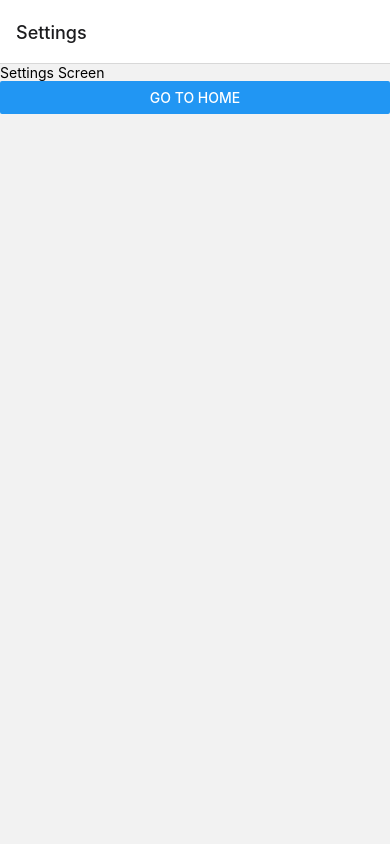
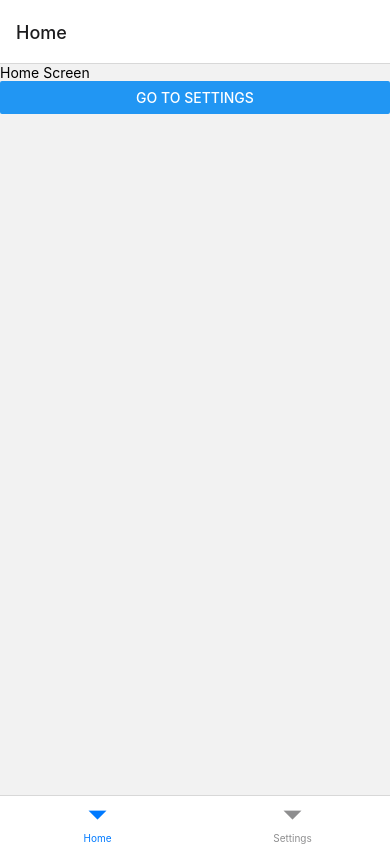
Before and after one commit to vrivasdev/react-native, a React Native app: screen / in a window 390 px wide. Built offline with nearby package versions, Linux system fonts and the light colour scheme.

Commit message:
Tab Navigation

```diff
--- a/App.js
+++ b/App.js
@@ -1,14 +1,14 @@
 import "react-native-gesture-handler";
-import { StyleSheet, Text, View } from 'react-native';
+import { StyleSheet } from 'react-native';
 import { NavigationContainer } from "@react-navigation/native";
 
-import Greetings from './src/components/Greetings';
 import NavigationStack from "./src/navigation/NavigationStack";
+import NavigationTab from "./src/navigation/NavigationTab";
 
 export default function App() {
   return (
     <NavigationContainer>
-      <NavigationStack />
+      <NavigationTab />
     </NavigationContainer>
   );
 }
--- a/package.json
+++ b/package.json
@@ -9,6 +9,7 @@
     "web": "expo start --web"
   },
   "dependencies": {
+    "@react-navigation/bottom-tabs": "^6.5.11",
     "@react-navigation/native": "^6.1.9",
     "@react-navigation/stack": "^6.3.20",
     "expo": "~50.0.3",
--- /dev/null
+++ b/src/navigation/NavigationTab.js
@@ -0,0 +1,17 @@
+import React from 'react'
+import { View, Text } from 'react-native'
+import { createBottomTabNavigator } from '@react-navigation/bottom-tabs'
+
+import HomeScreen from '../screens/HomeScreen';
+import SettingsScreen from '../screens/SettingsScreen';
+
+const Tab = createBottomTabNavigator();
+
+export default function NavigationTab() {
+  return (
+    <Tab.Navigator>
+        <Tab.Screen name="Home" component={HomeScreen}/>
+        <Tab.Screen name="Settings" component={SettingsScreen}/>
+    </Tab.Navigator>
+  )
+}
--- a/src/screens/HomeScreen.js
+++ b/src/screens/HomeScreen.js
@@ -1,5 +1,6 @@
-import { View, Text, Button } from 'react-native'
 import React from 'react'
+import { Text, Button } from 'react-native'
+import { SafeAreaView } from 'react-native-safe-area-context';
 
 export default function HomeScreen(props) {
   const { navigation } = props;
@@ -8,9 +9,9 @@
     navigation.navigate(name);
   }
   return (
-    <View>
+    <SafeAreaView>
       <Text>Home Screen</Text>
       <Button onPress={() => goToPage('Settings')} title="Go to Settings"/>
-    </View>
+    </SafeAreaView>
   )
 }
--- a/src/screens/SettingsScreen.js
+++ b/src/screens/SettingsScreen.js
@@ -1,5 +1,6 @@
-import { View, Text, Button } from 'react-native'
 import React from 'react'
+import { Text, Button } from 'react-native'
+import { SafeAreaView } from 'react-native-safe-area-context';
 
 export default function SettingsScreen(props) {
   const { navigation } = props;
@@ -8,9 +9,9 @@
     navigation.navigate(name);
   }
   return (
-    <View>
+    <SafeAreaView>
       <Text>Settings Screen</Text>
       <Button onPress={() => goToPage('Home')} title="Go to Home"/>
-    </View>
+    </SafeAreaView>
   )
 }
```
Also changed, not shown: 1 other file (tests, documents, lock files or other folders).
